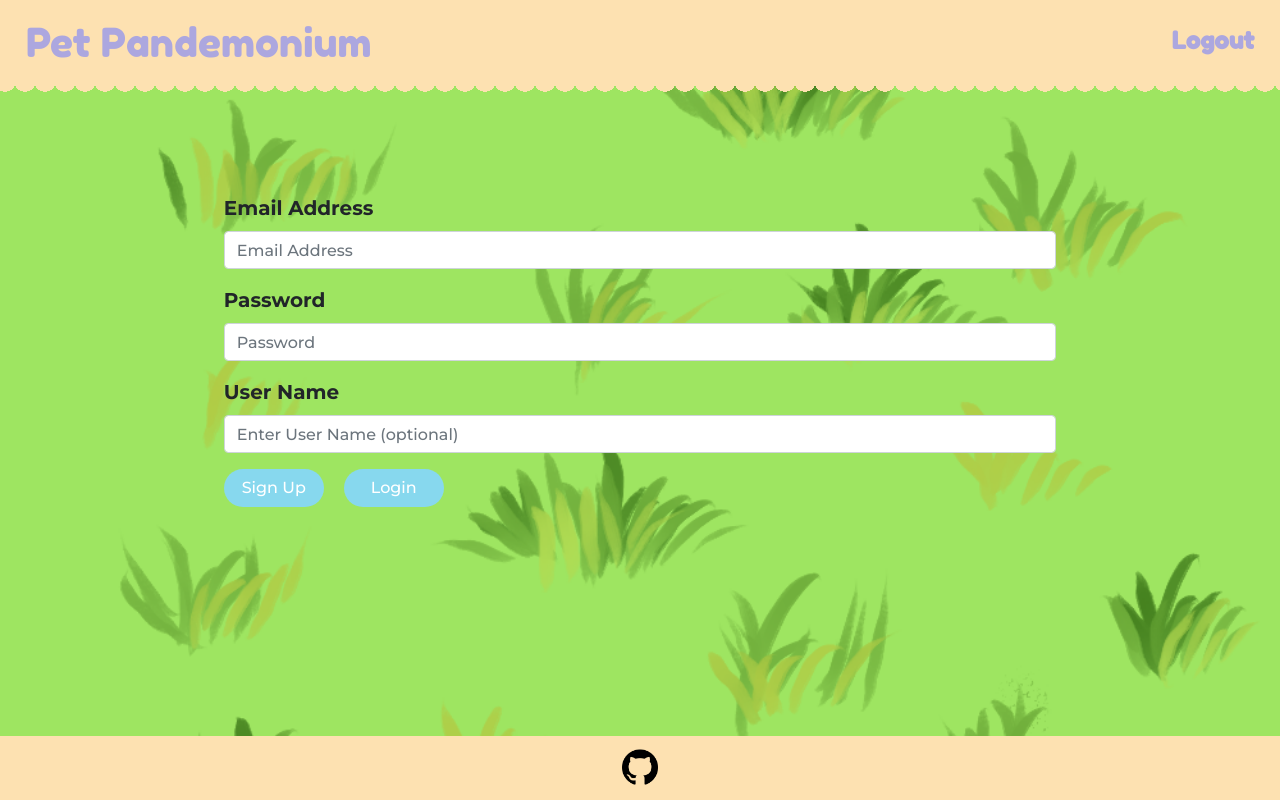
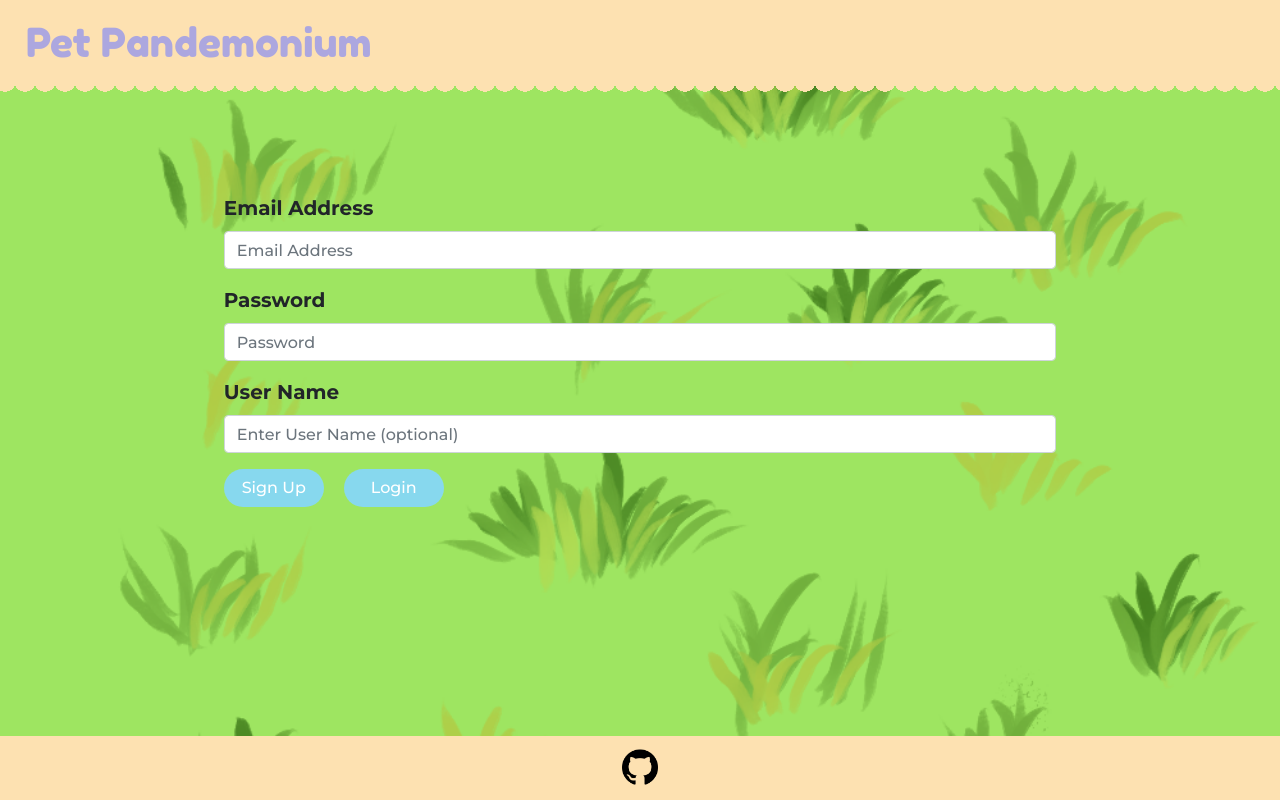
Before and after one commit to carlypeyton/Pet-Pandemonium, a React (Create React App) app in the folder client/: page / in a window 1280 px wide. Built offline with nearby package versions, Linux system fonts and the light colour scheme; no server answers; a web font is replaced by a local one.

Commit message:
nlogout only available when logged in, needs further functionality

```diff
--- a/client/src/components/Navbar/Navbar.js
+++ b/client/src/components/Navbar/Navbar.js
@@ -1,9 +1,11 @@
 import "./NavBar.css";
 import React, { useState } from "react";
 import { Link } from "react-router-dom";
+import { useUserContext } from "../../utils/UserState";
 
 const Navbar = () => {
   const [show, setShow] = useState("");
+  const [userState, userDispatch] = useUserContext();
 
   return (
     <nav className="navbar navbar-expand-sm">
@@ -26,9 +28,13 @@ const Navbar = () => {
       >
         <div className="nav navbar-nav ml-auto text-right">
           {/* If user is logged in, show in navbar */}
-          <Link id="link-logout" className="nav-link" to="/">
-            Logout
-          </Link>
+          {userState._id ? (
+            <Link id="link-logout" className="nav-link" to="/">
+              Logout
+            </Link>
+          ) : (
+            ""
+          )}
         </div>
       </div>
     </nav>
```
